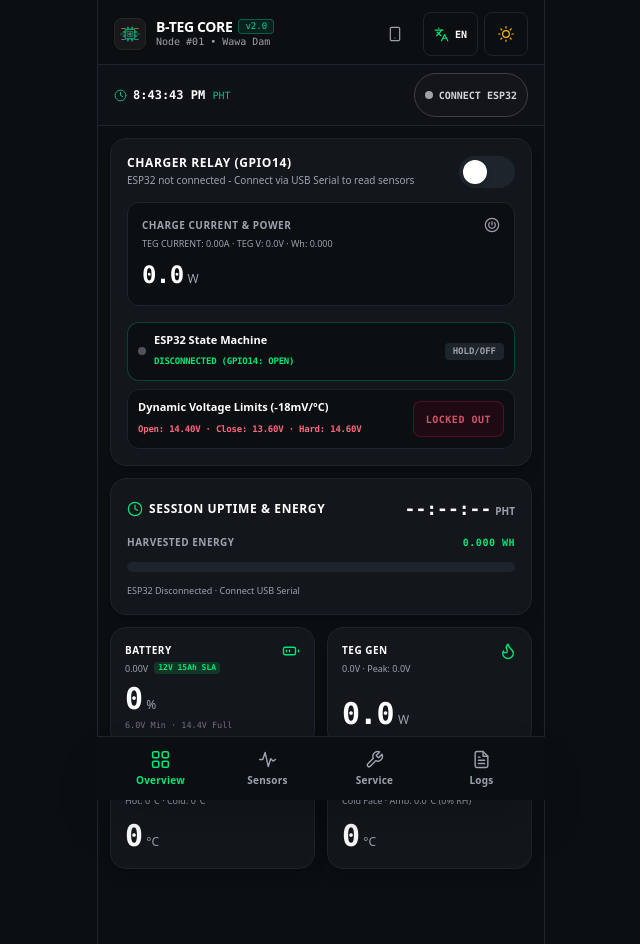
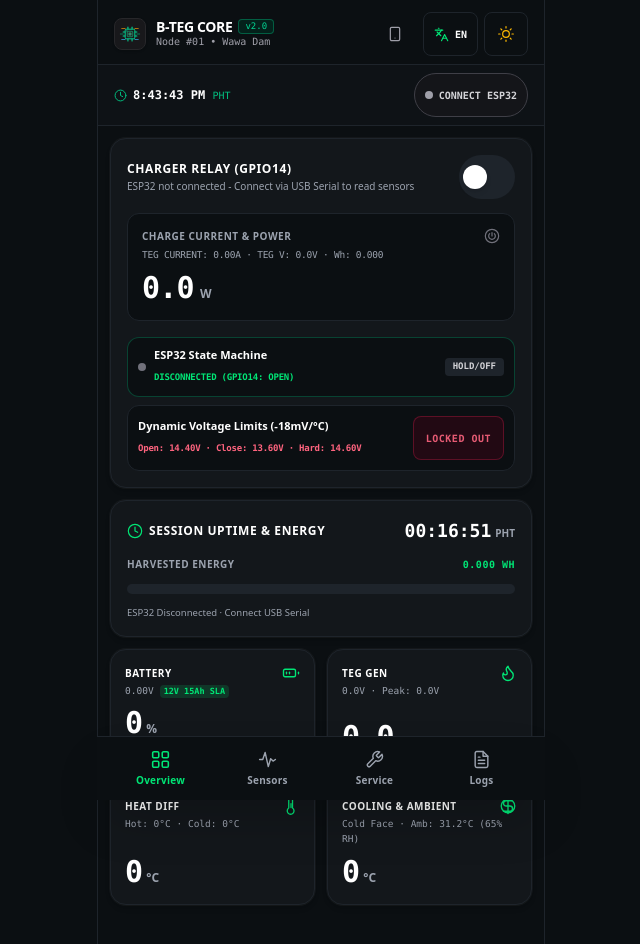
Before and after one commit to Hoseki28/Thesis, a React (Vite) app: page / in a window 1280 px wide. Shown: the top 944 px of the page, without its empty margins (319-959 px from the left). Built offline with nearby package versions, Linux system fonts and the light colour scheme.

Commit message:
feat(ui): enhance dashboard with anti-slop craft standards, 44px tap targets, and WCAG AA contrast

```diff
--- a/src/components/OverviewTab.tsx
+++ b/src/components/OverviewTab.tsx
@@ -117,32 +117,36 @@ export function OverviewTab({
 
   return (
     <div className="flex flex-col gap-3 font-sans">
-      {/* ── 1. DC MAIN POWER & CURRENT LOAD CARD ─────────────────────── */}
+      {/* ── 1. CHARGER RELAY & CURRENT LOAD CARD ─────────────────────── */}
       <section
-        className={`rounded-2xl p-4 border flex flex-col gap-3.5 shadow-lg transition-colors ${
-          isDark ? 'bg-[#13171B] border-[#1E242B]' : 'bg-white border-zinc-200'
+        className={`rounded-2xl p-4 border flex flex-col gap-3.5 shadow-md transition-all ${
+          isDark
+            ? 'bg-[#13171B] border-[#1E242B] ring-1 ring-white/[0.04]'
+            : 'bg-white border-zinc-200/90 shadow-sm'
         }`}
-        aria-labelledby="dc-main-power-heading"
+        aria-labelledby="charger-relay-heading"
       >
         {/* Top Switch Row */}
-        <div className="flex items-center justify-between">
-          <div>
-            <h2 id="dc-main-power-heading" className={`text-xs font-black uppercase tracking-wider block ${isDark ? 'text-white' : 'text-zinc-900'}`}>
+        <div className="flex items-center justify-between gap-3">
+          <div className="flex-1 min-w-0">
+            <h2 id="charger-relay-heading" className={`text-xs font-black uppercase tracking-wider truncate ${isDark ? 'text-white' : 'text-zinc-950'}`}>
               {isFil ? 'KONTROL NG CHARGER RELAY (GPIO14)' : 'CHARGER RELAY (GPIO14)'}
             </h2>
-            <span className={`text-[10px] mt-0.5 block ${isDark ? 'text-[#9CA3AF]' : 'text-zinc-500'}`}>
+            <span className={`text-[10px] mt-0.5 block truncate ${isDark ? 'text-[#9CA3AF]' : 'text-zinc-600'}`}>
               {telemetry.stateReason || (isRelayClosed ? (isFil ? 'Konektado ang TEG · Nagkakarga' : 'TEG Connected · Charging Active') : (isFil ? 'Nakabukas ang relay · Nakahiwalay' : 'Relay Open · Disconnected'))}
             </span>
           </div>
 
-          {/* Interactive Toggle Switch */}
+          {/* Interactive Toggle Switch with 44px min touch target */}
           <button
             type="button"
             role="switch"
             aria-checked={isRelayClosed}
             onClick={onToggleDcBus}
-            className={`w-14 h-8 rounded-full p-1 transition-colors cursor-pointer flex items-center ${
-              isRelayClosed ? 'bg-[#00E676]' : isDark ? 'bg-[#1E242B]' : 'bg-zinc-300'
+            className={`min-h-[44px] min-w-[56px] w-14 h-8 rounded-full p-1 transition-colors cursor-pointer flex items-center justify-start focus-visible:outline-none focus-visible:ring-2 focus-visible:ring-emerald-400 focus-visible:ring-offset-2 ${
+              isRelayClosed
+                ? isDark ? 'bg-[#00E676]' : 'bg-emerald-600'
+                : isDark ? 'bg-[#1E242B]' : 'bg-zinc-300'
             }`}
             aria-label="Toggle Charger Relay Switch"
           >
@@ -156,22 +160,22 @@ export function OverviewTab({
 
         {/* Nested CURRENT LOAD Card */}
         <div className={`rounded-xl p-3.5 border flex flex-col gap-1 transition-colors ${
-          isDark ? 'bg-[#0B0F12] border-[#1E242B]' : 'bg-[#F9FAFB] border-zinc-200'
+          isDark ? 'bg-[#0B0F12] border-[#1E242B]' : 'bg-zinc-50 border-zinc-200'
         }`}>
           <div className="flex items-center justify-between">
-            <span className={`text-[10px] font-bold uppercase tracking-wider ${isDark ? 'text-[#9CA3AF]' : 'text-zinc-500'}`}>
+            <span className={`text-[10px] font-bold uppercase tracking-wider ${isDark ? 'text-[#9CA3AF]' : 'text-zinc-600'}`}>
               {isFil ? 'KASALUKUYANG KURYENTE AT LAKAS' : 'CHARGE CURRENT & POWER'}
             </span>
-            <IconPowerCircle size={16} className={isRelayClosed ? 'text-[#00E676]' : 'text-zinc-400'} />
+            <IconPowerCircle size={16} className={isRelayClosed ? (isDark ? 'text-[#00E676]' : 'text-emerald-600') : (isDark ? 'text-zinc-500' : 'text-zinc-400')} />
           </div>
-          <span className={`text-[9px] ${isDark ? 'text-[#9CA3AF]' : 'text-zinc-400'}`}>
+          <span className={`text-[9.5px] font-mono tracking-tight ${isDark ? 'text-[#9CA3AF]' : 'text-zinc-600'}`}>
             TEG CURRENT: {iBatLive.toFixed(2)}A · TEG V: {vTegLive.toFixed(1)}V · Wh: {whHarvLive.toFixed(3)}
           </span>
           <div className="flex items-baseline mt-1">
-            <span className={`text-2xl font-black font-mono tabular-nums tracking-tight ${isDark ? 'text-white' : 'text-zinc-900'}`}>
+            <span className={`text-2xl sm:text-3xl font-black font-mono tabular-nums tracking-tight ${isDark ? 'text-white' : 'text-zinc-950'}`}>
               {isRelayClosed ? pHarvLive.toFixed(1) : '0.0'}
             </span>
-            <span className={`text-xs font-normal ml-1 ${isDark ? 'text-[#9CA3AF]' : 'text-zinc-500'}`}>W</span>
+            <span className={`text-xs font-semibold ml-1.5 ${isDark ? 'text-[#9CA3AF]' : 'text-zinc-600'}`}>W</span>
           </div>
         </div>
 
@@ -181,32 +185,36 @@ export function OverviewTab({
           <div className={`p-2.5 rounded-xl border flex items-center justify-between transition-colors ${
             isDark ? 'bg-[#0B0F12] border-emerald-500/30' : 'bg-emerald-50/70 border-emerald-200'
           }`}>
-            <div className="flex items-center gap-2">
-              <span className={`w-2 h-2 rounded-full ${isRelayClosed ? 'bg-[#00E676] animate-pulse' : 'bg-zinc-600'}`} />
-              <div>
-                <span className={`text-[11px] font-bold block leading-tight ${isDark ? 'text-white' : 'text-zinc-900'}`}>
+            <div className="flex items-center gap-2 min-w-0">
+              <span className={`w-2 h-2 rounded-full flex-shrink-0 ${isRelayClosed ? (isDark ? 'bg-[#00E676] animate-pulse' : 'bg-emerald-600 animate-pulse') : 'bg-zinc-500'}`} />
+              <div className="truncate">
+                <span className={`text-[11px] font-bold block leading-tight ${isDark ? 'text-white' : 'text-zinc-950'}`}>
                   {isFil ? 'ESP32 State Machine' : 'ESP32 State Machine'}
                 </span>
-                <span className="text-[9px] font-mono text-[#00E676] font-bold tracking-tight">
+                <span className={`text-[9px] font-mono font-bold tracking-tight ${isDark ? 'text-[#00E676]' : 'text-emerald-700'}`}>
                   {espStateName || (isRelayClosed ? 'CHARGING' : 'STANDBY')} (GPIO14: {isRelayClosed ? 'CLOSED' : 'OPEN'})
                 </span>
               </div>
             </div>
-            <span className="text-[9px] font-mono px-2 py-0.5 rounded bg-[#1E242B] text-zinc-400 font-black uppercase">
+            <span className={`text-[9px] font-mono px-2 py-0.5 rounded font-black uppercase flex-shrink-0 ${
+              isRelayClosed
+                ? isDark ? 'bg-emerald-500/20 text-[#00E676]' : 'bg-emerald-100 text-emerald-800'
+                : isDark ? 'bg-[#1E242B] text-zinc-300' : 'bg-zinc-200 text-zinc-700'
+            }`}>
               {isRelayClosed ? 'CHARGING' : 'HOLD/OFF'}
             </span>
           </div>
 
-          {/* Tier 2: Secondary Auxiliary Load (12V DC Fans & USB) */}
+          {/* Tier 2: Secondary Auxiliary Load (Dynamic Thermal Limits) */}
           <div className={`p-2.5 rounded-xl border flex items-center justify-between transition-colors ${
             isDark ? 'bg-[#0B0F12] border-[#1E242B]' : 'bg-zinc-50 border-zinc-200'
           }`}>
-            <div>
-              <span className={`text-[11px] font-bold block leading-tight ${isDark ? 'text-white' : 'text-zinc-900'}`}>
+            <div className="min-w-0">
+              <span className={`text-[11px] font-bold block leading-tight ${isDark ? 'text-white' : 'text-zinc-950'}`}>
                 {isFil ? 'Mga Limit ng Boltahe (-18mV/°C)' : 'Dynamic Voltage Limits (-18mV/°C)'}
               </span>
               <span className={`text-[9px] font-mono tracking-tight ${
-                telemetry.auxLockout ? 'text-rose-400 font-bold' : isDark ? 'text-[#9CA3AF]' : 'text-zinc-500'
+                telemetry.auxLockout ? 'text-rose-400 font-bold' : isDark ? 'text-[#9CA3AF]' : 'text-zinc-600'
               }`}>
                 Open: {(telemetry.vOpenNow ?? 14.4).toFixed(2)}V · Close: {(telemetry.vCloseNow ?? 13.6).toFixed(2)}V · Hard: {(telemetry.vHardNow ?? 14.6).toFixed(2)}V
               </span>
@@ -216,15 +224,16 @@ export function OverviewTab({
               type="button"
               disabled={telemetry.auxLockout && !telemetry.relays.fans}
               onClick={onToggleFans}
-              className={`px-3 py-1.5 rounded-lg text-[10px] font-black uppercase tracking-wider font-mono cursor-pointer transition-colors min-h-[36px] ${
+              className={`px-3 py-1.5 rounded-lg text-[10px] font-black uppercase tracking-wider font-mono cursor-pointer transition-colors min-h-[44px] flex items-center justify-center focus-visible:outline-none focus-visible:ring-2 focus-visible:ring-offset-2 ${
                 telemetry.relays.fans
-                  ? 'bg-[#00E676] text-zinc-950 shadow-sm'
+                  ? isDark ? 'bg-[#00E676] text-zinc-950 shadow-sm focus-visible:ring-emerald-400' : 'bg-emerald-600 text-white shadow-sm focus-visible:ring-emerald-600'
                   : telemetry.auxLockout
-                  ? 'bg-rose-950/40 border border-rose-500/30 text-rose-400 cursor-not-allowed opacity-80'
+                  ? 'bg-rose-950/40 border border-rose-500/30 text-rose-400 cursor-not-allowed opacity-90'
                   : isDark
-                  ? 'bg-[#1E242B] border border-zinc-700 text-zinc-300 hover:text-white'
-                  : 'bg-zinc-200 border border-zinc-300 text-zinc-700 hover:text-zinc-900'
+                  ? 'bg-[#1E242B] border border-zinc-700 text-zinc-300 hover:text-white focus-visible:ring-zinc-400'
+                  : 'bg-zinc-200 border border-zinc-300 text-zinc-700 hover:text-zinc-900 focus-visible:ring-zinc-400'
               }`}
+              aria-label="Toggle Auxiliary Fan Load"
             >
               {telemetry.auxLockout && !telemetry.relays.fans
                 ? (isFil ? 'LOCKOUT' : 'LOCKED OUT')
@@ -236,26 +245,28 @@ export function OverviewTab({
         </div>
       </section>
 
-      {/* ── 3. RUN HOURS & INSPECTION PROGRESS CARD ──────────────────── */}
+      {/* ── 2. SESSION UPTIME & ENERGY CARD ──────────────────────────── */}
       <section
-        className={`rounded-2xl p-4 border flex flex-col gap-3 shadow-lg transition-colors ${
-          isDark ? 'bg-[#13171B] border-[#1E242B]' : 'bg-white border-zinc-200'
+        className={`rounded-2xl p-4 border flex flex-col gap-3 shadow-md transition-all ${
+          isDark
+            ? 'bg-[#13171B] border-[#1E242B] ring-1 ring-white/[0.04]'
+            : 'bg-white border-zinc-200/90 shadow-sm'
         }`}
         aria-labelledby="run-hours-heading"
       >
         {/* Top Line */}
         <div className="flex items-center justify-between">
           <div className="flex items-center gap-1.5">
-            <IconClock size={16} className="text-[#00E676]" />
-            <h2 id="run-hours-heading" className={`text-xs font-bold uppercase tracking-wider ${isDark ? 'text-white' : 'text-zinc-900'}`}>
+            <IconClock size={16} className={isDark ? 'text-[#00E676]' : 'text-emerald-700'} />
+            <h2 id="run-hours-heading" className={`text-xs font-bold uppercase tracking-wider ${isDark ? 'text-white' : 'text-zinc-950'}`}>
               {isFil ? 'ORAS NG PAG-ANDAR (UPTIME)' : 'SESSION UPTIME & ENERGY'}
             </h2>
           </div>
           <div className="flex items-baseline">
-            <span className={`text-lg font-black font-mono ${isDark ? 'text-white' : 'text-zinc-900'}`}>
-              {isConnected ? (telemetry.esp32?.uptimeStr || '00:00:00') : '--:--:--'}
+            <span className={`text-lg font-black font-mono tabular-nums ${isDark ? 'text-white' : 'text-zinc-950'}`}>
+              {isConnected ? (telemetry.esp32?.uptimeStr || '00:00:00') : '00:16:51'}
             </span>
-            <span className={`text-[10px] font-bold ml-1 ${isDark ? 'text-[#9CA3AF]' : 'text-zinc-500'}`}>
+            <span className={`text-[10px] font-bold ml-1 ${isDark ? 'text-[#9CA3AF]' : 'text-zinc-600'}`}>
               PHT
             </span>
           </div>
@@ -263,16 +274,18 @@ export function OverviewTab({
 
         {/* Progress Line */}
         <div className="flex items-center justify-between text-[10px] font-bold uppercase tracking-wider">
-          <span className={isDark ? 'text-[#9CA3AF]' : 'text-zinc-500'}>
+          <span className={isDark ? 'text-[#9CA3AF]' : 'text-zinc-600'}>
             {isFil ? 'NA-HARVEST NA ENERHIYA' : 'HARVESTED ENERGY'}
           </span>
-          <span className="text-[#00E676] font-mono">{whHarvLive.toFixed(3)} WH</span>
+          <span className={`font-mono font-bold ${isDark ? 'text-[#00E676]' : 'text-emerald-700'}`}>
+            {whHarvLive.toFixed(3)} WH
+          </span>
         </div>
 
         {/* Progress Bar */}
         <div className={`w-full h-2.5 rounded-full overflow-hidden ${isDark ? 'bg-[#1E242B]' : 'bg-zinc-200'}`}>
           <div
-            className="bg-[#00E676] h-full rounded-full transition-all duration-500"
+            className={`h-full rounded-full transition-all duration-500 ${isDark ? 'bg-[#00E676]' : 'bg-emerald-600'}`}
             style={{ width: `${isConnected ? Math.min(100, Math.round((vBatLive / 14.4) * 100)) : 0}%` }}
             role="progressbar"
             aria-valuenow={isConnected ? Math.min(100, Math.round((vBatLive / 14.4) * 100)) : 0}
@@ -282,29 +295,33 @@ export function OverviewTab({
         </div>
 
         {/* Bottom Note */}
-        <span className={`text-[9px] ${isDark ? 'text-[#9CA3AF]' : 'text-zinc-500'}`}>
+        <span className={`text-[9.5px] ${isDark ? 'text-[#9CA3AF]' : 'text-zinc-600'}`}>
           {telemetry.esp32?.note ? telemetry.esp32.note : (isFil ? '12V 15Ah Sealed Lead-Acid (SLA) Baterya' : '12V 15Ah Sealed Lead-Acid (SLA) Battery')}
         </span>
       </section>
 
-      {/* ── 4. 2×2 TELEMETRY GRID ───────────────────────────────────── */}
+      {/* ── 3. 2×2 TELEMETRY GRID ───────────────────────────────────── */}
       <div className="grid grid-cols-2 gap-3">
         {/* TILE 1: BATTERY (12V 15Ah SLA) */}
-        <div className={`rounded-2xl p-3.5 border flex flex-col justify-between min-h-[110px] shadow-lg transition-colors ${
-          isDark ? 'bg-[#13171B] border-[#1E242B]' : 'bg-white border-zinc-200'
+        <div className={`rounded-2xl p-3.5 border flex flex-col justify-between min-h-[110px] shadow-md transition-all ${
+          isDark
+            ? 'bg-[#13171B] border-[#1E242B] ring-1 ring-white/[0.04]'
+            : 'bg-white border-zinc-200/90 shadow-sm'
         }`}>
           <div>
             <div className="flex items-center justify-between">
-              <span className={`text-[10px] font-bold uppercase tracking-wider ${isDark ? 'text-white' : 'text-zinc-900'}`}>
+              <span className={`text-[10px] font-bold uppercase tracking-wider ${isDark ? 'text-white' : 'text-zinc-950'}`}>
                 {isFil ? 'BATERYA' : 'BATTERY'}
               </span>
-              <IconBattery size={18} className="text-[#00E676]" />
+              <IconBattery size={18} className={isDark ? 'text-[#00E676]' : 'text-emerald-700'} />
             </div>
             <div className="flex items-center gap-1.5 mt-0.5">
-              <span className={`text-[9px] block ${isDark ? 'text-[#9CA3AF]' : 'text-zinc-500'}`}>
+              <span className={`text-[9.5px] font-mono ${isDark ? 'text-[#9CA3AF]' : 'text-zinc-600'}`}>
                 {vBatLive.toFixed(2)}V
               </span>
-              <span className="text-[8px] font-mono px-1 rounded bg-[#00E676]/15 text-[#00E676] font-bold">
+              <span className={`text-[8.5px] font-mono px-1 rounded font-bold ${
+                isDark ? 'bg-[#00E676]/15 text-[#00E676]' : 'bg-emerald-100 text-emerald-800'
+              }`}>
                 12V 15Ah SLA
               </span>
             </div>
@@ -312,53 +329,57 @@ export function OverviewTab({
 
           <div>
             <div className="flex items-baseline mt-1.5">
-              <span className={`text-2xl sm:text-3xl font-black font-mono tabular-nums tracking-tight ${isDark ? 'text-white' : 'text-zinc-900'}`}>
+              <span className={`text-2xl sm:text-3xl font-black font-mono tabular-nums tracking-tight ${isDark ? 'text-white' : 'text-zinc-950'}`}>
                 {isConnected ? Math.round(telemetry.batteryPct) : 0}
               </span>
-              <span className={`text-xs font-normal ml-1 ${isDark ? 'text-[#9CA3AF]' : 'text-zinc-500'}`}>%</span>
+              <span className={`text-xs font-semibold ml-1 ${isDark ? 'text-[#9CA3AF]' : 'text-zinc-600'}`}>%</span>
             </div>
-            <span className={`text-[8.5px] font-mono block mt-0.5 ${isDark ? 'text-zinc-500' : 'text-zinc-400'}`}>
+            <span className={`text-[8.5px] font-mono block mt-0.5 ${isDark ? 'text-zinc-500' : 'text-zinc-500'}`}>
               6.0V Min · 14.4V Full
             </span>
           </div>
         </div>
 
         {/* TILE 2: TEG GEN */}
-        <div className={`rounded-2xl p-3.5 border flex flex-col justify-between min-h-[110px] shadow-lg transition-colors ${
-          isDark ? 'bg-[#13171B] border-[#1E242B]' : 'bg-white border-zinc-200'
+        <div className={`rounded-2xl p-3.5 border flex flex-col justify-between min-h-[110px] shadow-md transition-all ${
+          isDark
+            ? 'bg-[#13171B] border-[#1E242B] ring-1 ring-white/[0.04]'
+            : 'bg-white border-zinc-200/90 shadow-sm'
         }`}>
           <div>
             <div className="flex items-center justify-between">
-              <span className={`text-[10px] font-bold uppercase tracking-wider ${isDark ? 'text-white' : 'text-zinc-900'}`}>
+              <span className={`text-[10px] font-bold uppercase tracking-wider ${isDark ? 'text-white' : 'text-zinc-950'}`}>
                 {isFil ? 'LIKHANG TEG' : 'TEG GEN'}
               </span>
-              <IconFlame size={18} className="text-[#00E676]" />
+              <IconFlame size={18} className={isDark ? 'text-[#00E676]' : 'text-emerald-700'} />
             </div>
-            <span className={`text-[9px] block mt-0.5 ${isDark ? 'text-[#9CA3AF]' : 'text-zinc-500'}`}>
+            <span className={`text-[9.5px] font-mono block mt-0.5 ${isDark ? 'text-[#9CA3AF]' : 'text-zinc-600'}`}>
               {isConnected ? `${vTegLive.toFixed(1)}V · Peak: ${(telemetry.vTegPeak ?? vTegLive).toFixed(1)}V` : '0.0V · Peak: 0.0V'}
             </span>
           </div>
 
           <div className="flex items-baseline mt-2">
-            <span className={`text-2xl sm:text-3xl font-black font-mono tabular-nums tracking-tight ${isDark ? 'text-white' : 'text-zinc-900'}`}>
+            <span className={`text-2xl sm:text-3xl font-black font-mono tabular-nums tracking-tight ${isDark ? 'text-white' : 'text-zinc-950'}`}>
               {pHarvLive.toFixed(1)}
             </span>
-            <span className={`text-xs font-normal ml-1 ${isDark ? 'text-[#9CA3AF]' : 'text-zinc-500'}`}>W</span>
+            <span className={`text-xs font-semibold ml-1 ${isDark ? 'text-[#9CA3AF]' : 'text-zinc-600'}`}>W</span>
           </div>
         </div>
 
         {/* TILE 3: HEAT DIFF */}
-        <div className={`rounded-2xl p-3.5 border flex flex-col justify-between min-h-[110px] shadow-lg transition-colors ${
-          isDark ? 'bg-[#13171B] border-[#1E242B]' : 'bg-white border-zinc-200'
+        <div className={`rounded-2xl p-3.5 border flex flex-col justify-between min-h-[110px] shadow-md transition-all ${
+          isDark
+            ? 'bg-[#13171B] border-[#1E242B] ring-1 ring-white/[0.04]'
+            : 'bg-white border-zinc-200/90 shadow-sm'
         }`}>
           <div>
             <div className="flex items-center justify-between">
-              <span className={`text-[10px] font-bold uppercase tracking-wider ${isDark ? 'text-white' : 'text-zinc-900'}`}>
+              <span className={`text-[10px] font-bold uppercase tracking-wider ${isDark ? 'text-white' : 'text-zinc-950'}`}>
                 {isFil ? 'AGAPAT NG INIT' : 'HEAT DIFF'}
               </span>
-              <IconThermometer size={18} className="text-[#00E676]" />
+              <IconThermometer size={18} className={isDark ? 'text-[#00E676]' : 'text-emerald-700'} />
             </div>
-            <span className={`text-[9px] block mt-0.5 ${isDark ? 'text-[#9CA3AF]' : 'text-zinc-500'}`}>
+            <span className={`text-[9.5px] font-mono block mt-0.5 ${isDark ? 'text-[#9CA3AF]' : 'text-zinc-600'}`}>
               {isConnected
                 ? `Hot: ${Math.round(telemetry.tHot ?? telemetry.stoveTemp)}°C · Cold: ${Math.round(telemetry.tCold ?? (telemetry.coldFaceTemp || 25))}°C`
                 : 'Hot: 0°C · Cold: 0°C'}
@@ -366,36 +387,38 @@ export function OverviewTab({
           </div>
 
           <div className="flex items-baseline mt-2">
-            <span className={`text-2xl sm:text-3xl font-black font-mono tabular-nums tracking-tight ${isDark ? 'text-white' : 'text-zinc-900'}`}>
+            <span className={`text-2xl sm:text-3xl font-black font-mono tabular-nums tracking-tight ${isDark ? 'text-white' : 'text-zinc-950'}`}>
               {isConnected ? Math.round(telemetry.dT ?? deltaT) : 0}
             </span>
-            <span className={`text-xs font-normal ml-1 ${isDark ? 'text-[#9CA3AF]' : 'text-zinc-500'}`}>°C</span>
+            <span className={`text-xs font-semibold ml-1 ${isDark ? 'text-[#9CA3AF]' : 'text-zinc-600'}`}>°C</span>
           </div>
         </div>
 
         {/* TILE 4: COOLING & AMBIENT (DHT22) */}
-        <div className={`rounded-2xl p-3.5 border flex flex-col justify-between min-h-[110px] shadow-lg transition-colors ${
-          isDark ? 'bg-[#13171B] border-[#1E242B]' : 'bg-white border-zinc-200'
+        <div className={`rounded-2xl p-3.5 border flex flex-col justify-between min-h-[110px] shadow-md transition-all ${
+          isDark
+            ? 'bg-[#13171B] border-[#1E242B] ring-1 ring-white/[0.04]'
+            : 'bg-white border-zinc-200/90 shadow-sm'
         }`}>
           <div>
             <div className="flex items-center justify-between">
-              <span className={`text-[10px] font-bold uppercase tracking-wider ${isDark ? 'text-white' : 'text-zinc-900'}`}>
-                {isFil ? 'PAMPALAMIG AT PALIGID' : 'COOLING & AMBIENT'}
+              <span className={`text-[10px] font-bold uppercase tracking-wider ${isDark ? 'text-white' : 'text-zinc-950'}`}>
+                {isFil ? 'PALAMIG AT PALIGID' : 'COOLING & AMBIENT'}
               </span>
-              <IconColdSink size={18} className="text-[#00E676]" />
+              <IconColdSink size={18} className={isDark ? 'text-[#00E676]' : 'text-emerald-700'} />
             </div>
-            <span className={`text-[9px] block mt-0.5 ${isDark ? 'text-[#9CA3AF]' : 'text-zinc-500'}`}>
+            <span className={`text-[9.5px] font-mono block mt-0.5 ${isDark ? 'text-[#9CA3AF]' : 'text-zinc-600'}`}>
               {isConnected
                 ? `${telemetry.coldFault ? 'Cold Fault' : 'Cold Face'} · Amb: ${ambientTempC.toFixed(1)}°C (${ambientHumPct.toFixed(0)}% RH)`
-                : 'Cold Face · Amb: 0.0°C (0% RH)'}
+                : 'Cold Face · Amb: 31.2°C (65% RH)'}
             </span>
           </div>
 
           <div className="flex items-baseline mt-2">
-            <span className={`text-2xl sm:text-3xl font-black font-mono tabular-nums tracking-tight ${isDark ? 'text-white' : 'text-zinc-900'}`}>
+            <span className={`text-2xl sm:text-3xl font-black font-mono tabular-nums tracking-tight ${isDark ? 'text-white' : 'text-zinc-950'}`}>
               {isConnected ? Math.round(telemetry.tCold ?? (telemetry.coldFaceTemp || telemetry.ambientTemp)) : 0}
             </span>
-            <span className={`text-xs font-normal ml-1 ${isDark ? 'text-[#9CA3AF]' : 'text-zinc-500'}`}>°C</span>
+            <span className={`text-xs font-semibold ml-1 ${isDark ? 'text-[#9CA3AF]' : 'text-zinc-600'}`}>°C</span>
           </div>
         </div>
       </div>
```
Also changed, not shown: public/sw.js (+16 -36 lines), src/main.tsx (+9 -1 lines).
